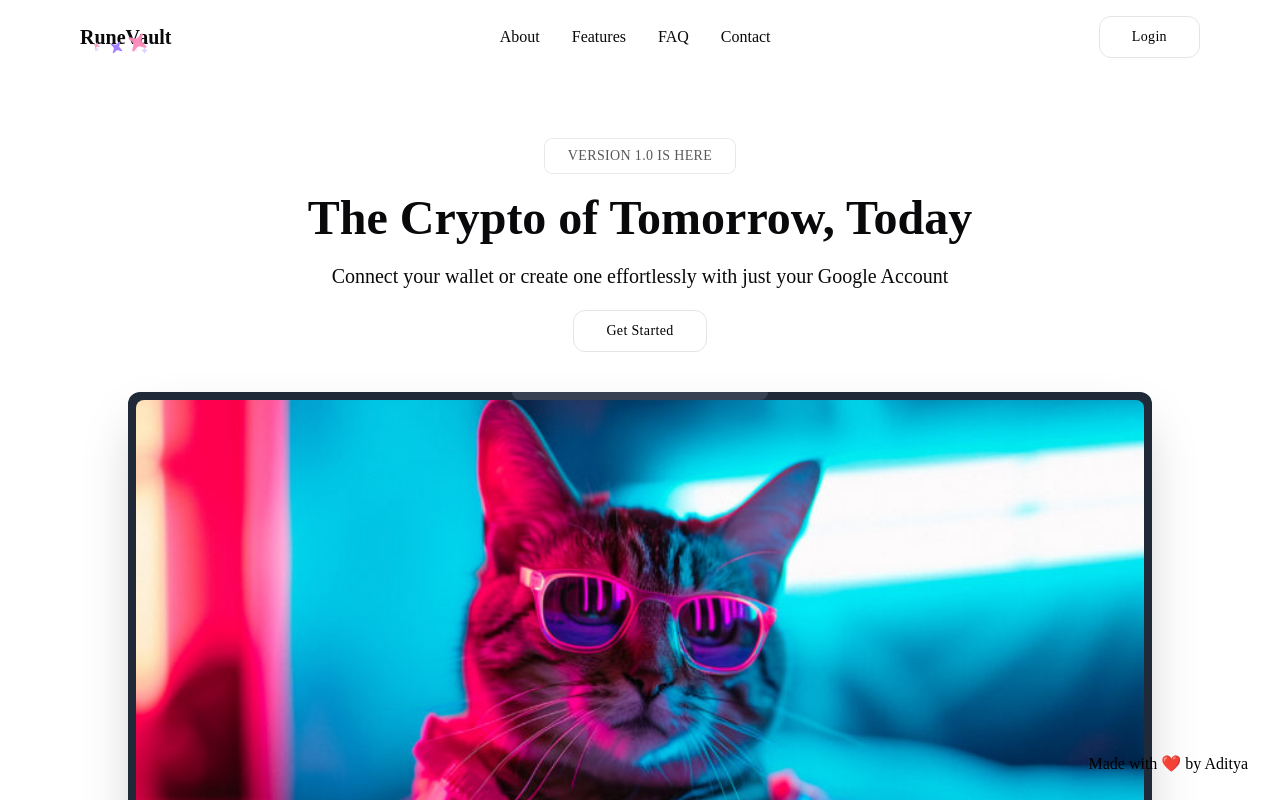
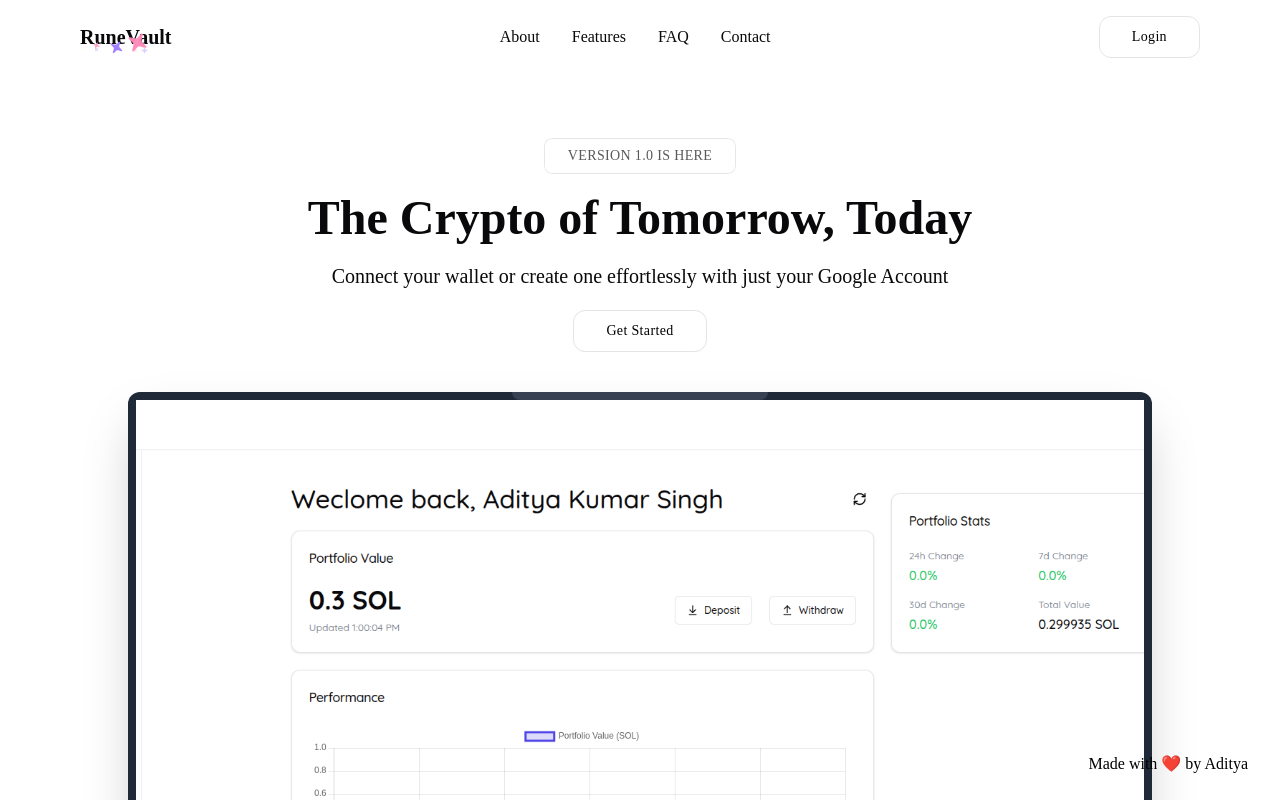
Before and after one commit to SmoggyOwO/RuneVault, a Next.js app: page / in a window 1280 px wide. Shown: the top 800 px of the page. Built offline with nearby package versions, Linux system fonts and the light colour scheme; no server answers.

Commit message:
Update hero image

```diff
--- a/src/components/landing/HeroSection.tsx
+++ b/src/components/landing/HeroSection.tsx
@@ -5,6 +5,7 @@ import { useSession } from "next-auth/react";
 import ShinyButton from "@/components/ui/shiny-button";
 import LoginButton from "@/components/LoginModal";
 import HeroImage from "@public/assets/heroimage.jpg";
+import HeroImage1 from "@public/assets/heroimage1.png";
 import Image from "next/image";
 import LoginModal from "@/components/LoginModal";
 import Link from "next/link";
@@ -18,7 +19,7 @@ export default function HeroSection() {
   });
 
   const imageScale = useTransform(scrollYProgress, [0, 1], [1, 1.2]);
-  const imageOpacity = useTransform(scrollYProgress, [0, 0.5], [1, 0]);
+  const imageOpacity = useTransform(scrollYProgress, [0, 0.25, 0.5], [1, 0.5, 0]);
 
   return (
     <div ref={containerRef} className="relative">
@@ -78,15 +79,15 @@ export default function HeroSection() {
         <div className="relative w-full pt-[60%] bg-gray-800 rounded-t-xl overflow-hidden shadow-2xl">
           <div className="absolute top-0 left-1/2 -translate-x-1/2 w-1/4 h-2 bg-gray-700 rounded-b-lg"></div>
           <motion.div
-            className="absolute inset-2 rounded-lg overflow-hidden bg-white"
-            style={{ scale: imageScale }}
+            className="absolute inset-2 rounded-lg h-1/2 bg-white"
+            style={{ scale: imageScale, paddingTop: `${(680/1020)*100}%` }}
           >
             <Image
-              src={HeroImage}
+              src={HeroImage1}
               alt="Crypto Network Visualization"
-              width={1020}
-              height={680}
-              priority
+              layout="fill"
+        objectFit="cover"
+        priority
             />
           </motion.div>
         </div>
```
Also changed, not shown: public/assets/heroimage1.png (added).
